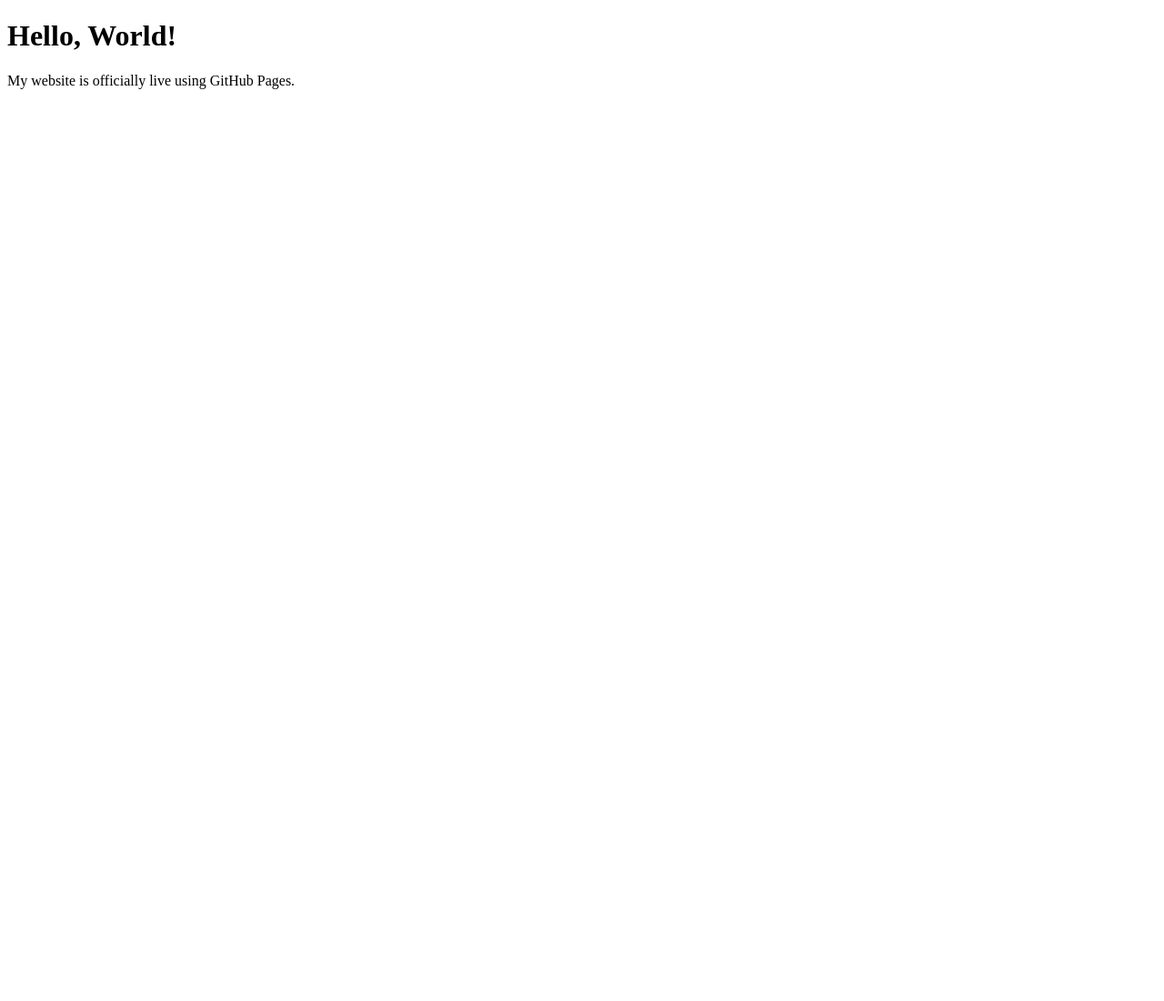
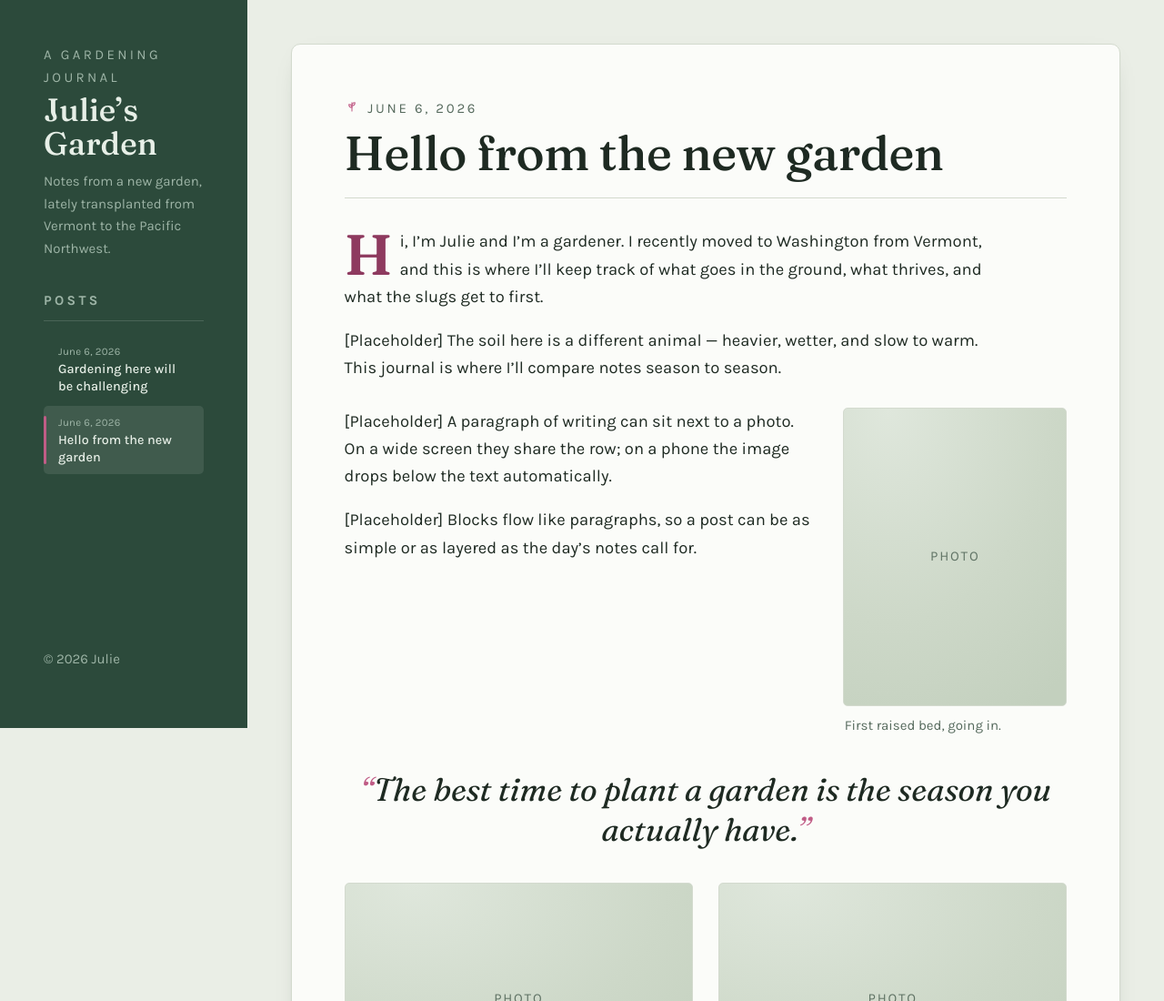
Before and after one commit to JoshuaDickerson/juliesblog, a plain HTML site: page index.html in a window 1280 px wide. Shown: the top 1100 px of the page at 91% size. Before the commit the page ends 800 px from the top, so only its background shows below. Drawn offline with Linux system fonts and the light colour scheme.

Commit message:
first post

```diff
--- /dev/null
+++ b/assets/styles.css
@@ -0,0 +1,284 @@
+/* =============================================================
+   Julie's Garden — STRUCTURE & COMPONENTS
+   Reads every color/font/size from theme.css. Edit the theme,
+   not this file, to reskin.
+   ============================================================= */
+
+*, *::before, *::after { box-sizing: border-box; }
+
+html { -webkit-text-size-adjust: 100%; }
+
+body {
+  margin: 0;
+  background: var(--color-bg);
+  color: var(--color-ink);
+  font-family: var(--font-body);
+  font-size: var(--step-0);
+  line-height: 1.65;
+  -webkit-font-smoothing: antialiased;
+  text-rendering: optimizeLegibility;
+}
+
+img { max-width: 100%; display: block; }
+a { color: var(--color-accent-ink); text-underline-offset: 3px; }
+a:hover { color: var(--color-accent); }
+
+:focus-visible {
+  outline: 2px solid var(--color-accent);
+  outline-offset: 3px;
+  border-radius: 2px;
+}
+
+/* ---- Page shell: sidebar + main ------------------------------ */
+.layout {
+  display: grid;
+  grid-template-columns: 1fr;
+  min-height: 100dvh;
+}
+
+@media (min-width: 60rem) {
+  .layout { grid-template-columns: var(--sidebar-w) 1fr; }
+}
+
+/* ---- Sidebar -------------------------------------------------- */
+.sidebar {
+  background: var(--color-sidebar);
+  color: var(--color-sidebar-ink);
+  padding: var(--pad);
+  display: flex;
+  flex-direction: column;
+  gap: 2rem;
+}
+
+@media (min-width: 60rem) {
+  .sidebar {
+    position: sticky;
+    top: 0;
+    height: 100dvh;
+    overflow-y: auto;
+  }
+}
+
+.masthead__eyebrow {
+  font-size: var(--step--1);
+  letter-spacing: 0.22em;
+  text-transform: uppercase;
+  color: var(--color-sidebar-mut);
+  margin: 0 0 0.35rem;
+}
+.masthead__title {
+  font-family: var(--font-display);
+  font-optical-sizing: auto;
+  font-weight: 500;
+  font-size: var(--step-2);
+  line-height: 1.05;
+  margin: 0;
+  color: var(--color-sidebar-ink);
+}
+.masthead__tagline {
+  font-size: var(--step--1);
+  color: var(--color-sidebar-mut);
+  margin: 0.6rem 0 0;
+  max-width: 22ch;
+}
+
+/* Posts list */
+.posts__header {
+  font-size: var(--step--1);
+  letter-spacing: 0.22em;
+  text-transform: uppercase;
+  color: var(--color-sidebar-mut);
+  margin: 0 0 0.9rem;
+  padding-bottom: 0.6rem;
+  border-bottom: 1px solid rgba(231,239,231,.16);
+}
+.posts__list { list-style: none; margin: 0; padding: 0; display: grid; gap: 0.15rem; }
+
+.posts__link {
+  display: block;
+  position: relative;
+  padding: 0.55rem 0.75rem 0.55rem 1rem;
+  border-radius: var(--radius);
+  color: var(--color-sidebar-ink);
+  text-decoration: none;
+  transition: background-color .18s ease;
+}
+.posts__link:hover { background: rgba(231,239,231,.08); color: var(--color-sidebar-ink); }
+.posts__date {
+  display: block;
+  font-size: 0.72rem;
+  color: var(--color-sidebar-mut);
+  letter-spacing: 0.02em;
+}
+.posts__title {
+  display: block;
+  font-weight: 500;
+  font-size: 0.9rem;
+  line-height: 1.3;
+  margin-top: 0.1rem;
+}
+
+/* Active entry gets the "stem" accent — a small growing mark */
+.posts__item[aria-current="page"] .posts__link { background: rgba(231,239,231,.10); }
+.posts__item[aria-current="page"] .posts__link::before {
+  content: "";
+  position: absolute;
+  left: 0; top: 0.7rem; bottom: 0.7rem;
+  width: 3px;
+  border-radius: 3px;
+  background: var(--color-accent);
+}
+
+.sidebar__foot {
+  margin-top: auto;
+  font-size: var(--step--1);
+  color: var(--color-sidebar-mut);
+}
+
+/* ---- Main area ------------------------------------------------ */
+.main { padding: var(--pad); }
+
+.entry {
+  background: var(--color-surface);
+  border: 1px solid var(--color-line);
+  border-radius: calc(var(--radius) * 2);
+  box-shadow: var(--shadow);
+  padding: clamp(1.5rem, 0.8rem + 3.5vw, 4rem);
+  max-width: 74rem;
+  margin: 0 auto;
+}
+
+.entry__eyebrow {
+  font-size: var(--step--1);
+  letter-spacing: 0.18em;
+  text-transform: uppercase;
+  color: var(--color-muted);
+  margin: 0 0 0.6rem;
+  display: flex;
+  align-items: center;
+  gap: 0.6rem;
+}
+.entry__eyebrow .sprig { color: var(--color-accent); }
+
+.entry__title {
+  font-family: var(--font-display);
+  font-optical-sizing: auto;
+  font-weight: 500;
+  font-size: var(--step-3);
+  line-height: 1.02;
+  letter-spacing: -0.01em;
+  margin: 0 0 1.4rem;
+  max-width: 20ch;
+}
+
+.entry__rule {
+  border: 0;
+  border-top: 1px solid var(--color-line);
+  margin: 0 0 2rem;
+}
+
+/* ---- Content grid: mix text + images as paragraphs ----------- */
+.entry-grid {
+  display: grid;
+  grid-template-columns: 1fr;
+  gap: var(--gap);
+  align-items: start;
+}
+
+@media (min-width: 48rem) {
+  .entry-grid { grid-template-columns: repeat(6, 1fr); }
+}
+
+/* Every block is full width by default; modifiers below reposition
+   it on the 6-col grid at >= 48rem. On mobile everything stacks. */
+.block { grid-column: 1 / -1; }
+
+.prose { max-width: var(--measure); }
+.prose p { margin: 0 0 1.1rem; }
+.prose p:last-child { margin-bottom: 0; }
+
+/* Drop cap opens an entry like a journal page */
+.prose--lead > p:first-child::first-letter {
+  font-family: var(--font-display);
+  font-weight: 600;
+  font-size: 3.4em;
+  line-height: 0.8;
+  float: left;
+  padding: 0.08em 0.12em 0 0;
+  color: var(--color-accent-ink);
+}
+
+@media (min-width: 48rem) {
+  .block--half      { grid-column: span 3; }
+  .block--two-third { grid-column: span 4; }
+  .block--third     { grid-column: span 2; }
+  .prose.block--half, .prose.block--two-third { max-width: none; }
+}
+
+/* Figures */
+.figure { margin: 0; }
+.figure img,
+.figure .ph {
+  width: 100%;
+  height: auto;        /* preserve aspect ratio; overrides the img height attr */
+  border-radius: var(--radius);
+  border: 1px solid var(--color-line);
+}
+.figure img { display: block; object-fit: contain; }
+.figure figcaption {
+  font-size: var(--step--1);
+  color: var(--color-muted);
+  margin-top: 0.55rem;
+  padding-left: 0.1rem;
+}
+.figure--bleed { grid-column: 1 / -1; }
+
+/* Placeholder tile (until real photos are pulled from Drive) */
+.ph {
+  aspect-ratio: 3 / 2;
+  display: grid;
+  place-items: center;
+  gap: 0.5rem;
+  background:
+    radial-gradient(120% 120% at 20% 0%, #dfe7dc 0%, #cdd8c8 60%, #c3d0be 100%);
+  color: #5f7264;
+}
+.ph--tall { aspect-ratio: 3 / 4; }
+.ph__label {
+  font-size: var(--step--1);
+  letter-spacing: 0.12em;
+  text-transform: uppercase;
+}
+
+/* Pull quote */
+.pullquote {
+  grid-column: 1 / -1;
+  margin: 0.5rem auto;
+  max-width: 40ch;
+  text-align: center;
+  font-family: var(--font-display);
+  font-weight: 400;
+  font-style: italic;
+  font-size: var(--step-2);
+  line-height: 1.25;
+  color: var(--color-ink);
+}
+.pullquote::before { content: "“"; color: var(--color-accent); }
+.pullquote::after  { content: "”"; color: var(--color-accent); }
+
+.entry__foot {
+  margin-top: 2.5rem;
+  padding-top: 1.25rem;
+  border-top: 1px solid var(--color-line);
+  font-size: var(--step--1);
+  color: var(--color-muted);
+}
+
+/* ---- Motion: one quiet page-load reveal ---------------------- */
+@media (prefers-reduced-motion: no-preference) {
+  .entry { animation: rise .6s cubic-bezier(.2,.7,.2,1) both; }
+  @keyframes rise {
+    from { opacity: 0; transform: translateY(10px); }
+    to   { opacity: 1; transform: none; }
+  }
+}
--- /dev/null
+++ b/assets/theme.css
@@ -0,0 +1,41 @@
+/* =============================================================
+   Julie's Garden — THEME TOKENS
+   -------------------------------------------------------------
+   This file is the whole "skin." To re-theme the site, edit the
+   values below — nothing else needs to change. Every color, font,
+   and spacing rule elsewhere reads from these variables.
+   ============================================================= */
+
+:root {
+  /* ---- Palette: "Fern & Foxglove" ------------------------------
+     PNW greenhouse greens with a foxglove-bloom accent.          */
+  --color-bg:          #EAEEE6; /* page — pale cool sage "paper"   */
+  --color-surface:     #FBFCF9; /* entry card / raised surfaces    */
+  --color-sidebar:     #2C4A3B; /* deep fern — the left field      */
+  --color-sidebar-ink: #E7EFE7; /* text on the sidebar             */
+  --color-sidebar-mut: #9DB4A6; /* muted text on the sidebar       */
+  --color-ink:         #1E2A22; /* body text — near-black evergreen*/
+  --color-muted:       #566a5d; /* captions, dates, meta           */
+  --color-line:        #D3DACE; /* hairlines, dividers             */
+  --color-accent:      #C05C86; /* foxglove — accents, active mark */
+  --color-accent-ink:  #8E3A5F; /* readable accent for link text   */
+
+  /* ---- Type ---------------------------------------------------- */
+  --font-display: 'Fraunces', Georgia, 'Times New Roman', serif;
+  --font-body:    'Karla', system-ui, -apple-system, Segoe UI, sans-serif;
+
+  /* Fluid type scale */
+  --step--1: clamp(0.83rem, 0.79rem + 0.20vw, 0.94rem);
+  --step-0:  clamp(1.00rem, 0.95rem + 0.25vw, 1.15rem);
+  --step-1:  clamp(1.25rem, 1.15rem + 0.50vw, 1.55rem);
+  --step-2:  clamp(1.60rem, 1.40rem + 1.00vw, 2.20rem);
+  --step-3:  clamp(2.10rem, 1.70rem + 2.00vw, 3.40rem);
+
+  /* ---- Layout & rhythm ---------------------------------------- */
+  --measure:   66ch;   /* max comfortable reading width            */
+  --sidebar-w: 17rem;  /* left panel width on desktop              */
+  --radius:    5px;
+  --gap:  clamp(1rem, 0.6rem + 1.6vw, 1.75rem);
+  --pad:  clamp(1.25rem, 0.6rem + 3vw, 3rem);
+  --shadow: 0 1px 2px rgba(30,42,34,.05), 0 8px 28px -18px rgba(30,42,34,.35);
+}
--- a/index.html
+++ b/index.html
@@ -1,11 +1,116 @@
 <!DOCTYPE html>
 <html lang="en">
 <head>
-    <meta charset="UTF-8">
-    <title>My GitHub Pages Site</title>
+  <meta charset="UTF-8">
+  <meta name="viewport" content="width=device-width, initial-scale=1">
+  <title>Julie's Garden</title>
+  <meta name="description" content="A gardening journal by Julie — notes from a new garden in the Pacific Northwest.">
+
+  <link rel="preconnect" href="https://fonts.googleapis.com">
+  <link rel="preconnect" href="https://fonts.gstatic.com" crossorigin>
+  <link href="https://fonts.googleapis.com/css2?family=Fraunces:ital,opsz,wght@0,9..144,400;0,9..144,500;0,9..144,600;1,9..144,400&family=Karla:wght@400;500;600;700&display=swap" rel="stylesheet">
+
+  <link rel="stylesheet" href="assets/theme.css">
+  <link rel="stylesheet" href="assets/styles.css">
 </head>
 <body>
-    <h1>Hello, World!</h1>
-    <p>My website is officially live using GitHub Pages.</p>
+  <div class="layout">
+
+    <!-- ============ SIDEBAR ============ -->
+    <aside class="sidebar">
+      <div class="masthead">
+        <p class="masthead__eyebrow">A gardening journal</p>
+        <h1 class="masthead__title">Julie&rsquo;s<br>Garden</h1>
+        <p class="masthead__tagline">Notes from a new garden, lately transplanted from Vermont to the Pacific Northwest.</p>
+      </div>
+
+      <nav aria-label="Posts">
+        <h2 class="posts__header">Posts</h2>
+        <ul class="posts__list">
+          <!-- Newest first. Each real post is its own page under /posts. -->
+          <li class="posts__item">
+            <a class="posts__link" href="posts/2026-06-06-second-post.html">
+              <span class="posts__date">June 6, 2026</span>
+              <span class="posts__title">Gardening here will be challenging</span>
+            </a>
+          </li>
+          <li class="posts__item" aria-current="page">
+            <a class="posts__link" href="index.html">
+              <span class="posts__date">June 6, 2026</span>
+              <span class="posts__title">Hello from the new garden</span>
+            </a>
+          </li>
+        </ul>
+      </nav>
+
+      <p class="sidebar__foot">&copy; 2026 Julie</p>
+    </aside>
+
+    <!-- ============ MAIN ============ -->
+    <main class="main">
+      <article class="entry">
+        <p class="entry__eyebrow">
+          <span class="sprig" aria-hidden="true">
+            <!-- small botanical sprig -->
+            <svg width="16" height="16" viewBox="0 0 24 24" fill="none" stroke="currentColor" stroke-width="1.6" stroke-linecap="round" stroke-linejoin="round">
+              <path d="M12 21V7"/><path d="M12 12c0-3 2-5 5-5 0 3-2 5-5 5Z"/><path d="M12 15c0-3-2-5-5-5 0 3 2 5 5 5Z"/>
+            </svg>
+          </span>
+          June 6, 2026
+        </p>
+
+        <h2 class="entry__title">Hello from the new garden</h2>
+        <hr class="entry__rule">
+
+        <!-- NOTE: The lead below is Julie's real opening line. Everything
+             after it is placeholder text and photo tiles that demonstrate
+             the content grid — replace when the post is pulled from Drive. -->
+        <div class="entry-grid">
+
+          <div class="block prose prose--lead">
+            <p>Hi, I&rsquo;m Julie and I&rsquo;m a gardener. I recently moved to Washington from Vermont, and this is where I&rsquo;ll keep track of what goes in the ground, what thrives, and what the slugs get to first.</p>
+            <p>[Placeholder] The soil here is a different animal — heavier, wetter, and slow to warm. This journal is where I&rsquo;ll compare notes season to season.</p>
+          </div>
+
+          <!-- Text beside an image -->
+          <div class="block prose block--two-third">
+            <p>[Placeholder] A paragraph of writing can sit next to a photo. On a wide screen they share the row; on a phone the image drops below the text automatically.</p>
+            <p>[Placeholder] Blocks flow like paragraphs, so a post can be as simple or as layered as the day&rsquo;s notes call for.</p>
+          </div>
+          <figure class="block block--third figure">
+            <div class="ph ph--tall"><span class="ph__label">Photo</span></div>
+            <figcaption>First raised bed, going in.</figcaption>
+          </figure>
+
+          <!-- A pull quote -->
+          <blockquote class="pullquote">The best time to plant a garden is the season you actually have.</blockquote>
+
+          <!-- Two photos side by side -->
+          <figure class="block block--half figure">
+            <div class="ph"><span class="ph__label">Photo</span></div>
+            <figcaption>Seed starts on the windowsill.</figcaption>
+          </figure>
+          <figure class="block block--half figure">
+            <div class="ph"><span class="ph__label">Photo</span></div>
+            <figcaption>The compost corner, day one.</figcaption>
+          </figure>
+
+          <!-- A full-bleed photo -->
+          <figure class="figure figure--bleed">
+            <div class="ph"><span class="ph__label">Photo</span></div>
+            <figcaption>Looking out over the plot before the first dig.</figcaption>
+          </figure>
+
+          <div class="block prose">
+            <p>[Placeholder] Closing thoughts run full width again, back to a comfortable reading measure. More soon, once the rain lets up.</p>
+          </div>
+
+        </div>
+
+        <p class="entry__foot">Filed in the garden journal &middot; June 6, 2026</p>
+      </article>
+    </main>
+
+  </div>
 </body>
 </html>
```
Also changed, not shown: posts/2026-06-06-second-post.html (added, +84 -0 lines), .claude/launch.json (added), .claude/skills/publish-drive-post/assets/post-template.html (added), assets/images/2026-06-06-second-post-beach.jpg (added), 4 other files.
